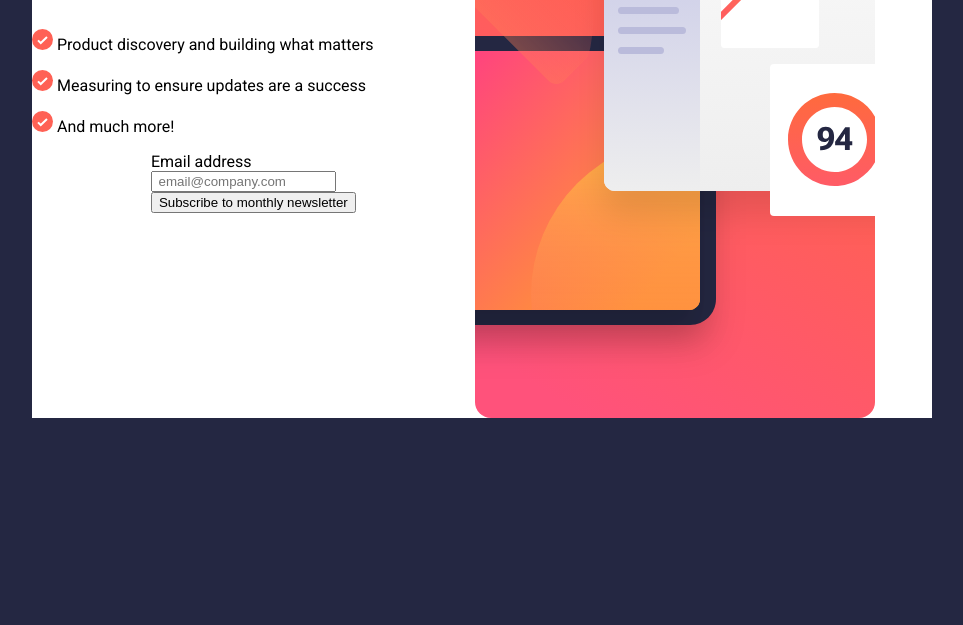
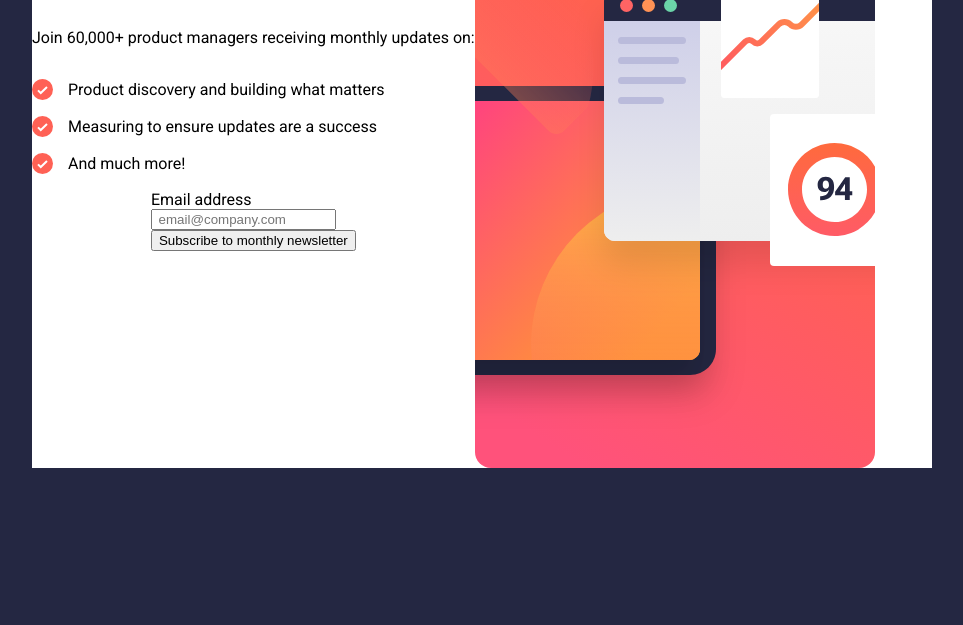
Before and after one commit to Francis-Frimpong/news-latter-sign-up-form, a plain HTML site: page index.html in a window 1280 px wide. Shown: the part 175-800 px from the top of the page, without its empty margins (158-1121 px from the left). Drawn offline with Linux system fonts and the light colour scheme.

Commit message:
improved styling

```diff
--- a/style.css
+++ b/style.css
@@ -1,8 +1,11 @@
 body{
     padding: 0;
     margin: 0;
+    box-sizing: border-box;
     background-color:  hsl(234, 29%, 20%);
     font-family: "Roboto", sans-serif;
+
+
 }
 
 #container{
@@ -11,7 +14,8 @@ body{
     /* max-width: 620px; */
     margin: 0 auto;
     display: flex;
-
+    position: relative;
+    top: 50px;
 }
 
 .text-box{
@@ -28,3 +32,12 @@ body{
 form{
     margin: 0 auto;
 }
+
+.checked-text p{
+    display: flex;
+    align-items: center;
+}
+
+.checked-text p img{
+    padding-right: 15px;
+}
```
